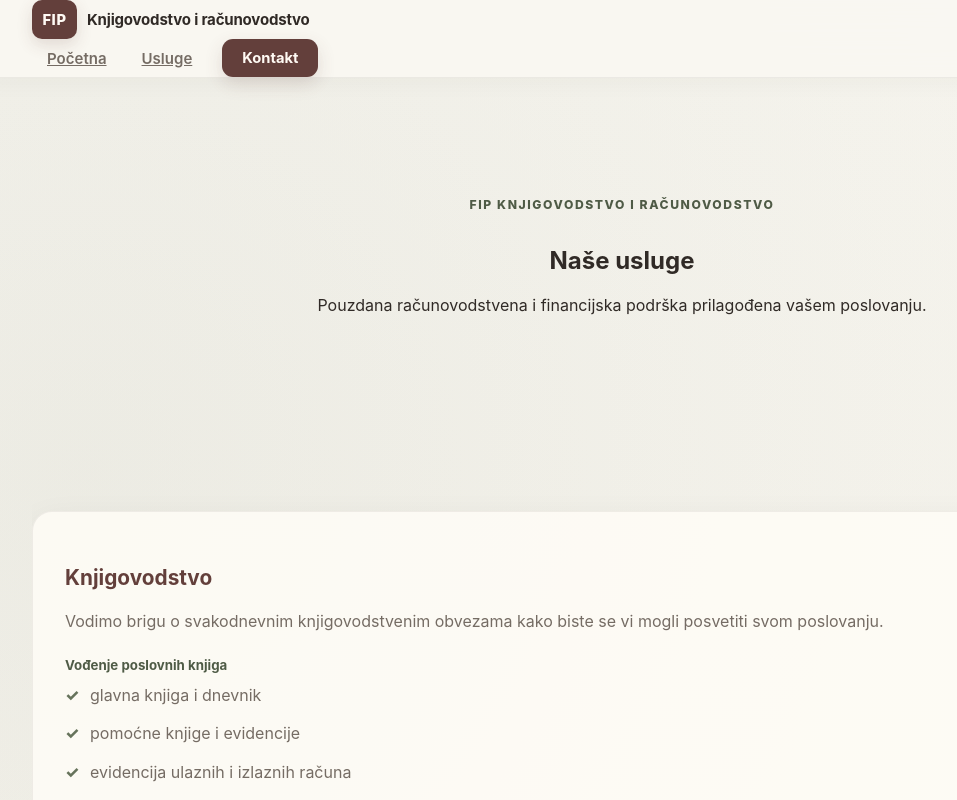
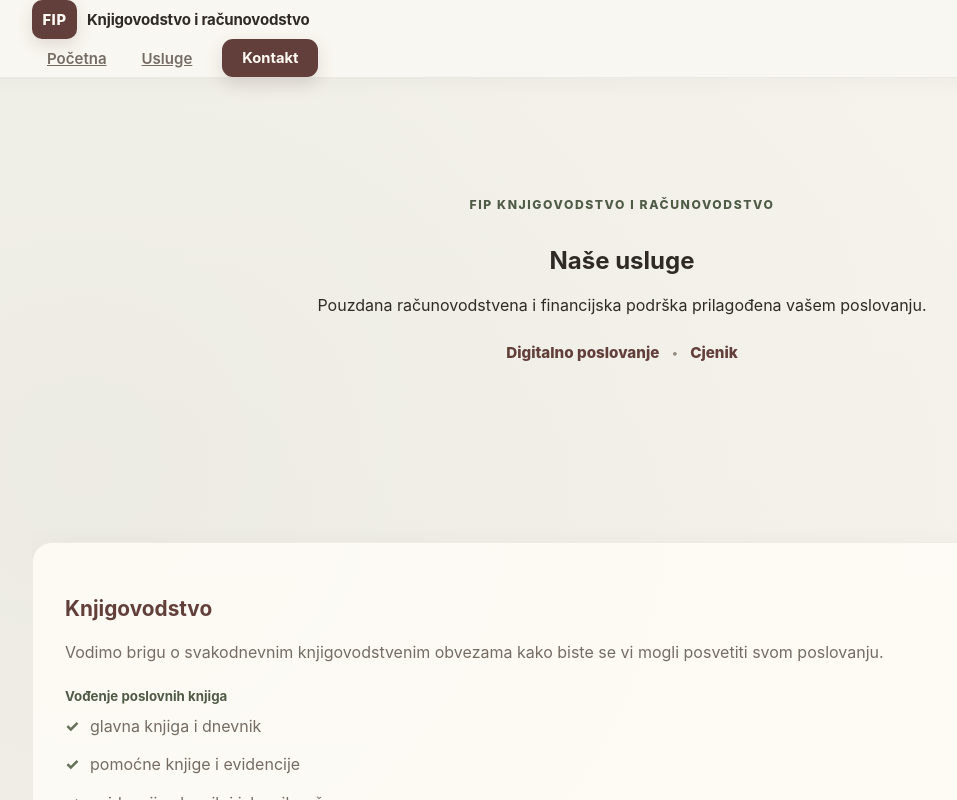
Before and after one commit to marijadergez/FipWeb, a React (Vite) app: page / in a window 1280 px wide. Both pictures are taken after a click on the button "Usluge". Shown: the top 800 px of the page, without its empty margins (18-975 px from the left). Built offline with nearby package versions, Linux system fonts and the light colour scheme.

Commit message:
rješeno

```diff
--- a/src/App.css
+++ b/src/App.css
@@ -1666,3 +1666,104 @@ hr {
 
   display: block;
 }
+
+/* =========================================
+   USLUGE - QUICK LINKS
+   ========================================= */
+
+.services-intro-links {
+  display: flex;
+  justify-content: center;
+  align-items: center;
+
+  gap: 12px;
+
+  margin-top: 28px;
+}
+
+.services-intro-links a {
+  position: relative;
+
+  color: var(--burgundy);
+
+  font-weight: 800;
+  font-size: 0.95rem;
+
+  text-decoration: none;
+
+  transition:
+    color 0.25s ease,
+    transform 0.25s ease;
+}
+
+.services-intro-links a::after {
+  content: "";
+
+  position: absolute;
+
+  left: 0;
+  right: 0;
+  bottom: -4px;
+
+  height: 2px;
+
+  border-radius: 5px;
+
+  background: var(--green);
+
+  transform: scaleX(0);
+
+  transform-origin: center;
+
+  transition: transform 0.25s ease;
+}
+
+.services-intro-links a:hover {
+  color: var(--green-dark);
+
+  transform: translateY(-2px);
+}
+
+.services-intro-links a:hover::after {
+  transform: scaleX(1);
+}
+
+.services-intro-links span {
+  color: var(--text-light);
+
+  font-size: 0.75rem;
+}
+
+
+/* =========================================
+   SMOOTH SCROLL OFFSET
+   ========================================= */
+
+#digitalno-poslovanje,
+#cjenik {
+  scroll-margin-top: 95px;
+}
+
+
+/* =========================================
+   MOBILE
+   ========================================= */
+
+@media (max-width: 767px) {
+
+  .services-intro-links {
+    flex-direction: column;
+
+    gap: 8px;
+
+    margin-top: 24px;
+  }
+
+  .services-intro-links span {
+    display: none;
+  }
+
+  .services-intro-links a {
+    font-size: 0.94rem;
+  }
+}
--- a/src/components/Usluge/Usluge.jsx
+++ b/src/components/Usluge/Usluge.jsx
@@ -9,6 +9,7 @@ export default function Usluge() {
       {/* =========================
     NASLOV
     ========================= */}
+
 <section className="section pt-5">
   <Container>
 
@@ -28,12 +29,25 @@ export default function Usluge() {
           prilagođena vašem poslovanju.
         </p>
 
+        <div className="services-intro-links">
+
+          <a href="#digitalno-poslovanje">
+            Digitalno poslovanje
+          </a>
+
+          <span>•</span>
+
+          <a href="#cjenik">
+            Cjenik
+          </a>
+
+        </div>
+
       </Col>
     </Row>
 
   </Container>
 </section>
-
 
       {/* =========================
           KNJIGOVODSTVO
@@ -228,7 +242,10 @@ export default function Usluge() {
       {/* =========================
           DIGITALNO POSLOVANJE
           ========================= */}
-      <section className="section">
+      <section
+        className="section"
+        id="digitalno-poslovanje"
+      >
         <Container>
 
           <Row className="justify-content-center">
@@ -334,7 +351,10 @@ export default function Usluge() {
       {/* =========================
           CJENIK
           ========================= */}
-      <section className="section">
+      <section
+        className="section"
+        id="cjenik"
+      >
         <Container>
 
           <Row className="justify-content-center">
```
Lines whose indentation alone changed are shown as unchanged.
